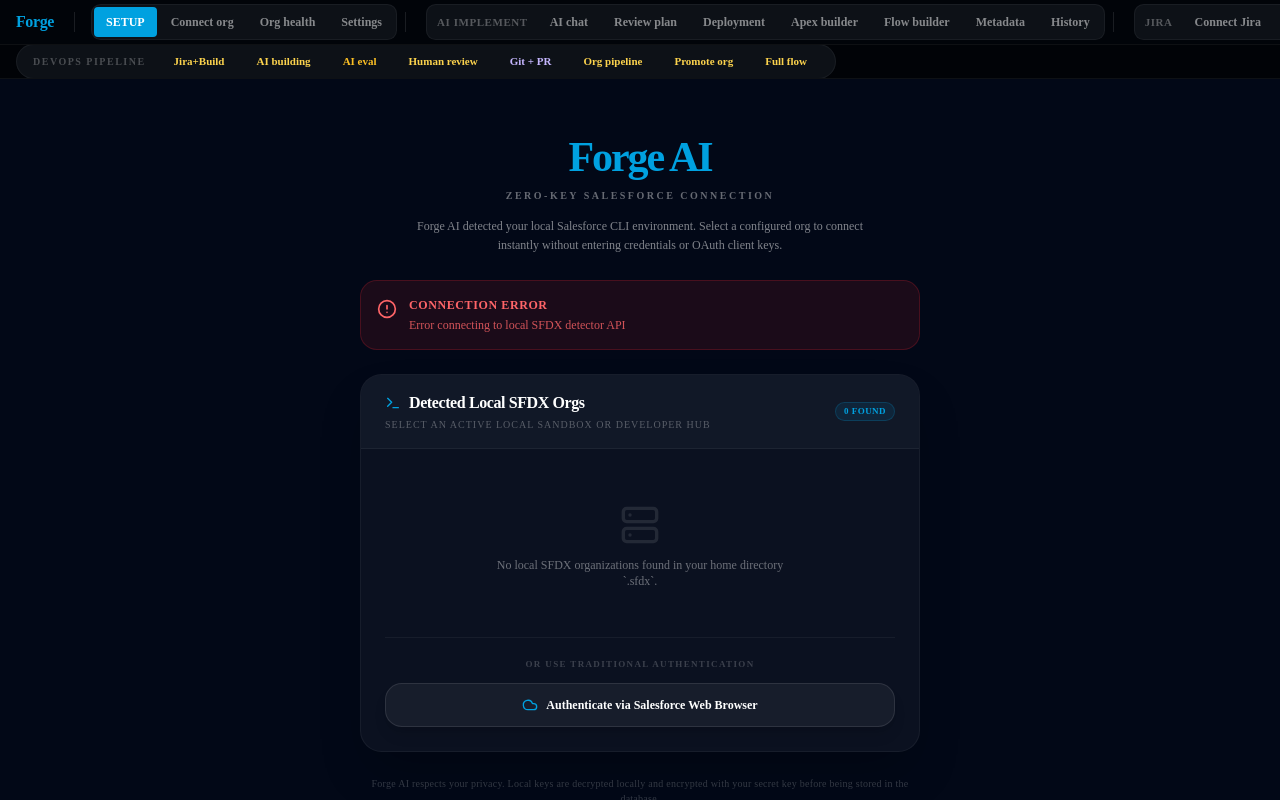
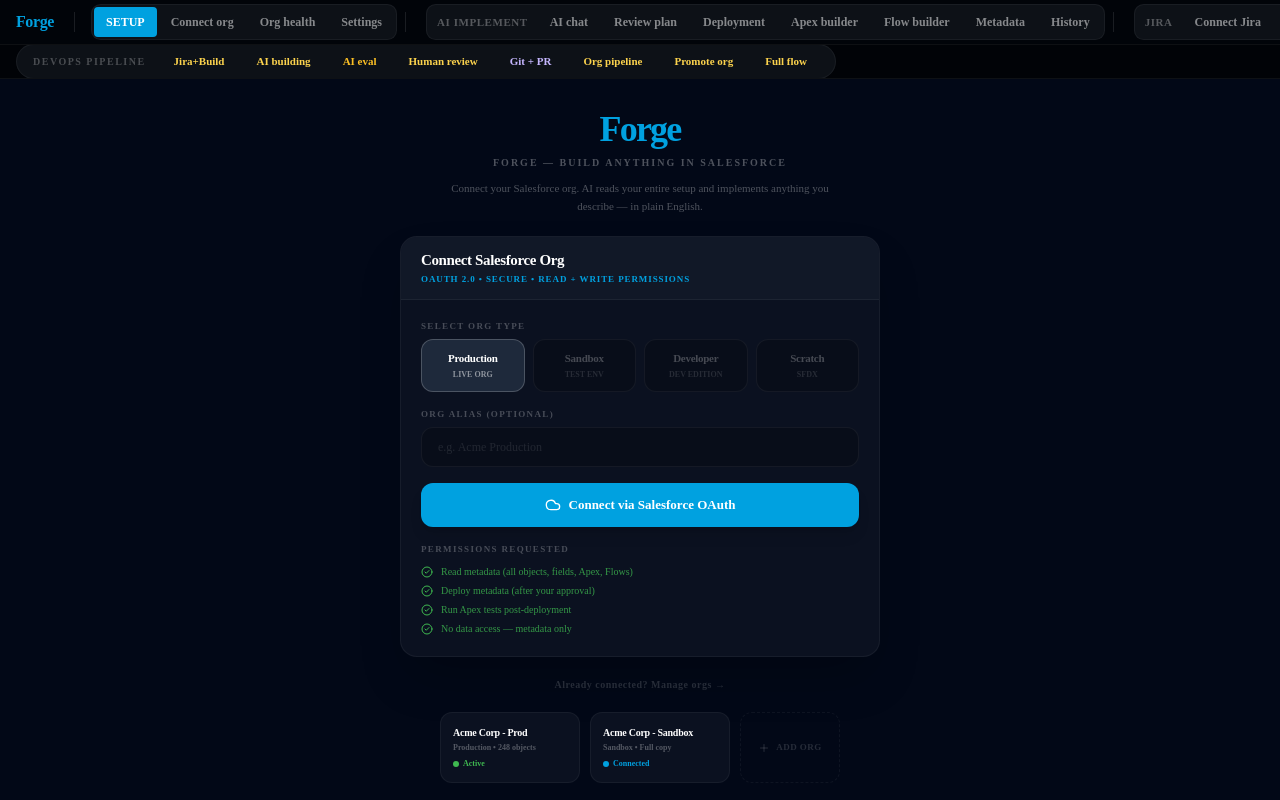
Before and after one commit to shafiulla90/forge-ai, a Next.js app: page /dashboard in a window 1280 px wide. Built offline with nearby package versions, Linux system fonts and the light colour scheme; no server answers.

Commit message:
Completely restore ConnectOrg to pure OAuth UI

```diff
--- a/components/ConnectOrg.tsx
+++ b/components/ConnectOrg.tsx
@@ -1,241 +1,186 @@
 'use client';
 
 import React, { useState, useEffect } from 'react';
-import { useRouter } from 'next/navigation';
+import { useSearchParams } from 'next/navigation';
 import {
   Cloud,
   CheckCircle2,
-  Terminal,
-  ArrowRight,
-  Loader2,
-  Server,
-  Settings,
-  KeyRound,
-  AlertCircle
+  Plus,
 } from 'lucide-react';
 import { cn } from '@/lib/utils';
 
-interface SfdxOrg {
-  username: string;
-  aliases: string[];
-  instanceUrl: string;
-  orgId: string;
-  loginUrl: string;
-  isDevHub: boolean;
-}
+const orgTypes = [
+  { id: 'production', name: 'Production', desc: 'Live org' },
+  { id: 'sandbox', name: 'Sandbox', desc: 'Test env' },
+  { id: 'developer', name: 'Developer', desc: 'Dev Edition' },
+  { id: 'scratch', name: 'Scratch', desc: 'SFDX' },
+];
+
+const permissions = [
+  "Read metadata (all objects, fields, Apex, Flows)",
+  "Deploy metadata (after your approval)",
+  "Run Apex tests post-deployment",
+  "No data access — metadata only"
+];
 
 export function ConnectOrg() {
-  const router = useRouter();
-  const [orgs, setOrgs] = useState<SfdxOrg[]>([]);
-  const [loading, setLoading] = useState(true);
-  const [connectingUser, setConnectingUser] = useState<string | null>(null);
-  const [statusMessage, setStatusMessage] = useState('');
-  const [error, setError] = useState<string | null>(null);
+  const searchParams = useSearchParams();
+  const stage = searchParams ? searchParams.get('stage') || '' : '';
+  const initialType = stage === 'qa' || stage === 'uat' ? 'sandbox' : 'production';
 
-  // Fetch local SFDX orgs on mount
+  const [selectedType, setSelectedType] = useState(initialType);
+  const [alias, setAlias] = useState('');
+
+  // Defer rendering to client-side to prevent password manager extension hydration errors
+  const [isMounted, setIsMounted] = useState(false);
   useEffect(() => {
-    async function fetchOrgs() {
-      try {
-        const res = await fetch('/api/auth/sfdx-orgs');
-        const data = await res.json();
-        if (data.success) {
-          setOrgs(data.orgs || []);
-        } else {
-          setError(data.error || 'Failed to scan SFDX directory');
-        }
-      } catch (err: any) {
-        setError('Error connecting to local SFDX detector API');
-      } finally {
-        setLoading(false);
-      }
-    }
-    fetchOrgs();
+    setIsMounted(true);
   }, []);
 
-  const handleConnectSfdx = async (username: string) => {
-    setConnectingUser(username);
-    setError(null);
-    setStatusMessage('Reading local credentials...');
+  if (!isMounted) {
+    return <div className="flex-1 bg-[#020817] min-h-screen" />;
+  }
 
-    try {
-      // Step 1: Read and decrypt local token
-      setTimeout(() => setStatusMessage('Decrypting token with local keychain...'), 1000);
-
-      // Step 2: Establish connection and register in database
-      setTimeout(() => setStatusMessage('Registering organization and querying metadata...'), 2500);
-
-      const response = await fetch('/api/auth/sfdx-connect', {
-        method: 'POST',
-        headers: {
-          'Content-Type': 'application/json',
-        },
-        body: JSON.stringify({ username }),
-      });
-
-      const result = await response.json();
-
-      if (result.success && result.orgId) {
-        setStatusMessage('Authentication successful! Opening dashboard...');
-        setTimeout(() => {
-          router.push(`/dashboard?orgId=${result.orgId}`);
-        }, 1000);
-      } else {
-        setError(result.error || 'Failed to connect org');
-        setConnectingUser(null);
-      }
-    } catch (err: any) {
-      setError(err.message || 'An unexpected error occurred during connection');
-      setConnectingUser(null);
-    }
-  };
-
-  const handleFallbackOAuth = () => {
-    window.location.href = '/api/auth/salesforce';
+  const handleConnect = () => {
+    const params = new URLSearchParams();
+    if (selectedType) params.append('type', selectedType);
+    if (alias) params.append('alias', alias);
+    if (stage) params.append('stage', stage);
+    window.location.href = `/api/auth/salesforce?${params.toString()}`;
   };
 
   return (
-    <div className="flex-1 flex flex-col items-center justify-center pt-8 pb-12 px-6 bg-[#020817] min-h-screen text-white overflow-y-auto">
-      <div className="w-full max-w-[560px] flex flex-col gap-6">
+    <div className="flex-1 flex flex-col items-center pt-8 pb-6 px-6 bg-[#020817] min-h-screen overflow-y-auto">
+      <div className="w-full max-w-[480px] flex flex-col gap-5">
 
-        {/* Header */}
-        <div className="flex flex-col items-center text-center gap-1.5 animate-in fade-in slide-in-from-top-4 duration-700">
-          <h1 className="text-[42px] font-black tracking-tighter text-[#00a1e0] leading-none">
-            Forge AI
+        {/* Header Section */}
+        <div className="flex flex-col items-center text-center gap-1">
+          <h1 className="text-[36px] font-black tracking-tighter text-[#00a1e0] leading-none">
+            Forge
           </h1>
-          <p className="text-white/40 text-[10px] uppercase tracking-[0.25em] font-bold mt-1">
-            Zero-Key Salesforce Connection
+          <p className="text-white/30 text-[10px] uppercase tracking-[0.2em] font-bold mt-1">
+            Forge — Build anything in Salesforce
           </p>
-          <p className="max-w-md text-white/50 text-[12px] leading-relaxed mt-2 font-medium">
-            Forge AI detected your local Salesforce CLI environment. Select a configured org to connect instantly without entering credentials or OAuth client keys.
+          <p className="max-w-sm text-white/30 text-[11px] leading-relaxed mt-1.5 font-medium">
+            Connect your Salesforce org. AI reads your entire setup and implements anything you describe — in plain English.
           </p>
         </div>
 
-        {/* Connection Status / Loader */}
-        {connectingUser && (
-          <div className="bg-[#0b1120] border border-[#00a1e0]/20 rounded-2xl p-6 flex flex-col items-center text-center gap-4 shadow-[0_0_50px_rgba(0,161,224,0.05)] animate-in zoom-in-95 duration-300">
-            <Loader2 className="w-10 h-10 text-[#00a1e0] animate-spin" />
-            <div className="flex flex-col gap-1">
-              <h3 className="text-sm font-bold text-white">Connecting {connectingUser}</h3>
-              <p className="text-xs text-white/40 font-mono tracking-tight">{statusMessage}</p>
-            </div>
+        {/* Main Connect Card */}
+        <div className="bg-[#0b1120] border border-white/5 rounded-xl shadow-2xl overflow-hidden">
+          {/* Card Header Bar */}
+          <div className="bg-[#1e293b]/30 border-b border-white/5 px-5 py-3">
+            <h2 className="text-[15px] font-bold text-white tracking-tight">
+              Connect Salesforce Org
+            </h2>
+            <p className="text-[9px] text-[#00a1e0] font-bold uppercase tracking-widest mt-0.5">
+              OAuth 2.0 • Secure • Read + Write permissions
+            </p>
           </div>
-        )}
 
-        {/* Error Alert */}
-        {error && !connectingUser && (
-          <div className="bg-red-500/10 border border-red-500/20 text-red-400 rounded-xl p-4 flex gap-3 items-start animate-in fade-in duration-300">
-            <AlertCircle className="w-5 h-5 shrink-0 mt-0.5" />
-            <div className="flex flex-col gap-1">
-              <span className="text-xs font-bold uppercase tracking-wider">Connection Error</span>
-              <p className="text-xs font-medium opacity-80">{error}</p>
-            </div>
-          </div>
-        )}
-
-        {/* Main Content Area */}
-        {!connectingUser && (
-          <div className="bg-[#0b1120] border border-white/5 rounded-2xl shadow-2xl overflow-hidden animate-in fade-in slide-in-from-bottom-4 duration-700">
-            {/* Card Title */}
-            <div className="bg-[#1e293b]/30 border-b border-white/5 px-6 py-4 flex items-center justify-between">
-              <div>
-                <h2 className="text-[16px] font-bold text-white tracking-tight flex items-center gap-2">
-                  <Terminal className="w-4 h-4 text-[#00a1e0]" />
-                  Detected Local SFDX Orgs
-                </h2>
-                <p className="text-[10px] text-white/30 uppercase tracking-widest mt-0.5">
-                  Select an active local sandbox or developer hub
-                </p>
+          <div className="p-5 flex flex-col gap-4">
+            {/* Org Type Grid */}
+            <div className="flex flex-col gap-1.5">
+              <label className="text-[9px] font-bold text-white/25 uppercase tracking-[0.15em]">
+                SELECT ORG TYPE
+              </label>
+              <div className="grid grid-cols-4 gap-2">
+                {orgTypes.map((type) => (
+                  <button
+                    key={type.id}
+                    suppressHydrationWarning={true}
+                    onClick={() => setSelectedType(type.id)}
+                    className={cn(
+                      "flex flex-col items-center gap-0.5 py-2.5 px-2 rounded-lg border transition-all",
+                      selectedType === type.id
+                        ? "bg-[#1e293b] border-white/20 text-white"
+                        : "bg-black/20 border-white/5 text-white/25 hover:border-white/10"
+                    )}
+                  >
+                    <span className="text-[11px] font-bold tracking-tight">{type.name}</span>
+                    <span className="text-[8px] font-semibold opacity-50 uppercase">{type.desc}</span>
+                  </button>
+                ))}
               </div>
-              <span className="bg-[#00a1e0]/10 border border-[#00a1e0]/20 text-[#00a1e0] text-[9px] font-extrabold uppercase px-2 py-0.5 rounded-full tracking-wider">
-                {orgs.length} Found
-              </span>
             </div>
 
-            {/* Content List */}
-            <div className="p-6 flex flex-col gap-4">
-              {loading ? (
-                <div className="flex flex-col items-center py-12 gap-3">
-                  <Loader2 className="w-8 h-8 text-[#00a1e0] animate-spin" />
-                  <span className="text-xs text-white/30 font-medium">Scanning local credentials...</span>
-                </div>
-              ) : orgs.length === 0 ? (
-                <div className="text-center py-8 flex flex-col items-center gap-3">
-                  <Server className="w-10 h-10 text-white/10" />
-                  <p className="text-xs text-white/40 max-w-xs font-medium">
-                    No local SFDX organizations found in your home directory `.sfdx`.
-                  </p>
-                </div>
-              ) : (
-                <div className="flex flex-col gap-2 max-h-[320px] overflow-y-auto no-scrollbar">
-                  {orgs.map((org) => {
-                    const hasAlias = org.aliases && org.aliases.length > 0;
-                    const primaryAlias = hasAlias ? org.aliases[0] : org.username.split('@')[0];
-                    const isSandbox = org.instanceUrl.includes('sandbox') || org.loginUrl.includes('test');
+            {/* Alias Input */}
+            <div className="flex flex-col gap-1.5">
+              <label className="text-[9px] font-bold text-white/25 uppercase tracking-[0.15em]">
+                ORG ALIAS (optional)
+              </label>
+              <input
+                type="text"
+                placeholder="e.g. Acme Production"
+                value={alias}
+                onChange={(e) => setAlias(e.target.value)}
+                className="w-full bg-black/20 border border-white/5 rounded-lg px-4 py-2.5 text-[12px] text-white focus:outline-none focus:border-white/10 transition-all placeholder:text-white/10 font-medium"
+              />
+            </div>
 
-                    return (
-                      <div
-                        key={org.username}
-                        className="group flex items-center justify-between p-3.5 bg-black/20 border border-white/5 hover:border-white/10 rounded-xl transition-all"
-                      >
-                        <div className="flex flex-col gap-0.5">
-                          <div className="flex items-center gap-2">
-                            <span className="text-xs font-bold text-white group-hover:text-[#00a1e0] transition-colors">
-                              {primaryAlias}
-                            </span>
-                            <span className={cn(
-                              "text-[8px] font-bold uppercase px-1.5 py-0.25 rounded-full border",
-                              isSandbox
-                                ? "bg-amber-500/10 border-amber-500/20 text-amber-400"
-                                : "bg-emerald-500/10 border-emerald-500/20 text-emerald-400"
-                            )}>
-                              {isSandbox ? 'Sandbox' : 'Production'}
-                            </span>
-                            {org.isDevHub && (
-                              <span className="bg-[#00a1e0]/10 border border-[#00a1e0]/20 text-[#00a1e0] text-[8px] font-bold uppercase px-1.5 py-0.25 rounded-full">
-                                DevHub
-                              </span>
-                            )}
-                          </div>
-                          <span className="text-[10px] text-white/30 font-mono tracking-tight truncate max-w-[320px]">
-                            {org.username}
-                          </span>
-                        </div>
+            {/* Action Button */}
+            <button
+              suppressHydrationWarning={true}
+              onClick={handleConnect}
+              className="w-full py-3 bg-[#00a1e0] hover:bg-[#008cc2] text-white rounded-lg font-bold text-[13px] shadow-lg transition-all flex items-center justify-center gap-2 group"
+            >
+              <Cloud className="w-4 h-4" />
+              Connect via Salesforce OAuth
+            </button>
 
-                        <button
-                          onClick={() => handleConnectSfdx(org.username)}
-                          className="flex items-center gap-1.5 px-3 py-1.5 bg-white/5 hover:bg-[#00a1e0] border border-white/10 hover:border-transparent text-[10px] font-bold rounded-lg transition-all"
-                        >
-                          Connect
-                          <ArrowRight className="w-3 h-3" />
-                        </button>
-                      </div>
-                    );
-                  })}
-                </div>
-              )}
-
-              {/* Standard OAuth Fallback */}
-              <div className="border-t border-white/5 pt-5 flex flex-col gap-3">
-                <span className="text-[9px] font-bold text-white/20 uppercase tracking-[0.15em] self-center">
-                  OR USE TRADITIONAL AUTHENTICATION
-                </span>
-                <button
-                  onClick={handleFallbackOAuth}
-                  className="w-full py-3 bg-white/5 hover:bg-white/10 border border-white/10 text-white rounded-xl font-bold text-[12px] shadow-lg transition-all flex items-center justify-center gap-2"
-                >
-                  <Cloud className="w-4 h-4 text-[#00a1e0]" />
-                  Authenticate via Salesforce Web Browser
-                </button>
+            {/* Permissions Info */}
+            <div className="flex flex-col gap-2">
+              <label className="text-[9px] font-bold text-white/25 uppercase tracking-[0.15em]">
+                PERMISSIONS REQUESTED
+              </label>
+              <div className="flex flex-col gap-1">
+                {permissions.map((perm) => (
+                  <div key={perm} className="flex items-center gap-2">
+                    <CheckCircle2 className="w-3 h-3 text-[#3fb950] shrink-0" />
+                    <span className="text-[10px] font-medium text-[#3fb950]/80">{perm}</span>
+                  </div>
+                ))}
               </div>
             </div>
           </div>
-        )}
+        </div>
 
-        {/* Footer / Instructions */}
-        <p className="text-center text-[10px] text-white/20 font-medium tracking-wide">
-          Forge AI respects your privacy. Local keys are decrypted locally and encrypted with your secret key before being stored in the database.
-        </p>
+        {/* Footer Link */}
+        <button
+          suppressHydrationWarning={true}
+          className="text-[10px] font-bold text-white/15 hover:text-white/30 transition-colors self-center tracking-wider"
+        >
+          Already connected? Manage orgs →
+        </button>
 
+        {/* Bottom Org Cards */}
+        <div className="flex items-center justify-center gap-2.5 pb-6">
+           <div className="flex flex-col gap-0.5 p-3 bg-[#0b1120] border border-white/5 rounded-lg min-w-[140px]">
+              <span className="text-[10px] font-bold text-white tracking-tight">Acme Corp - Prod</span>
+              <span className="text-[8px] text-white/30 font-semibold">Production • 248 objects</span>
+              <div className="flex items-center gap-1 mt-0.5">
+                <div className="w-1.5 h-1.5 rounded-full bg-[#3fb950]" />
+                <span className="text-[8px] text-[#3fb950] font-bold">Active</span>
+              </div>
+           </div>
+
+           <div className="flex flex-col gap-0.5 p-3 bg-[#0b1120] border border-white/5 rounded-lg min-w-[140px]">
+              <span className="text-[10px] font-bold text-white tracking-tight">Acme Corp - Sandbox</span>
+              <span className="text-[8px] text-white/30 font-semibold">Sandbox • Full copy</span>
+              <div className="flex items-center gap-1 mt-0.5">
+                <div className="w-1.5 h-1.5 rounded-full bg-[#00a1e0]" />
+                <span className="text-[8px] text-[#00a1e0] font-bold">Connected</span>
+              </div>
+           </div>
+
+           <button
+             suppressHydrationWarning={true}
+             className="flex items-center justify-center gap-1.5 p-3 border border-dashed border-white/5 rounded-lg min-w-[100px] h-full text-white/15 hover:text-white/30 transition-all group"
+           >
+             <Plus className="w-3 h-3 group-hover:rotate-90 transition-transform" />
+             <span className="text-[9px] font-bold uppercase tracking-wider">Add org</span>
+           </button>
+        </div>
       </div>
     </div>
   );
```
